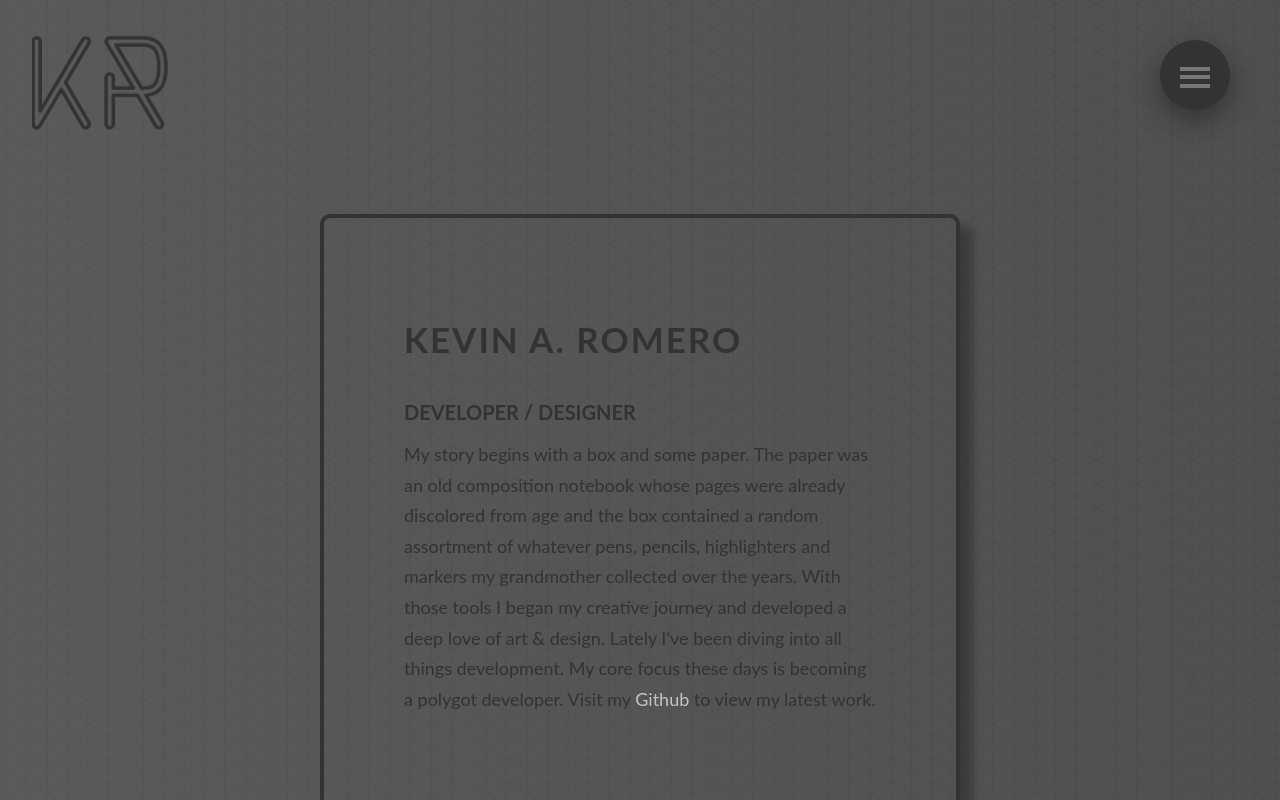
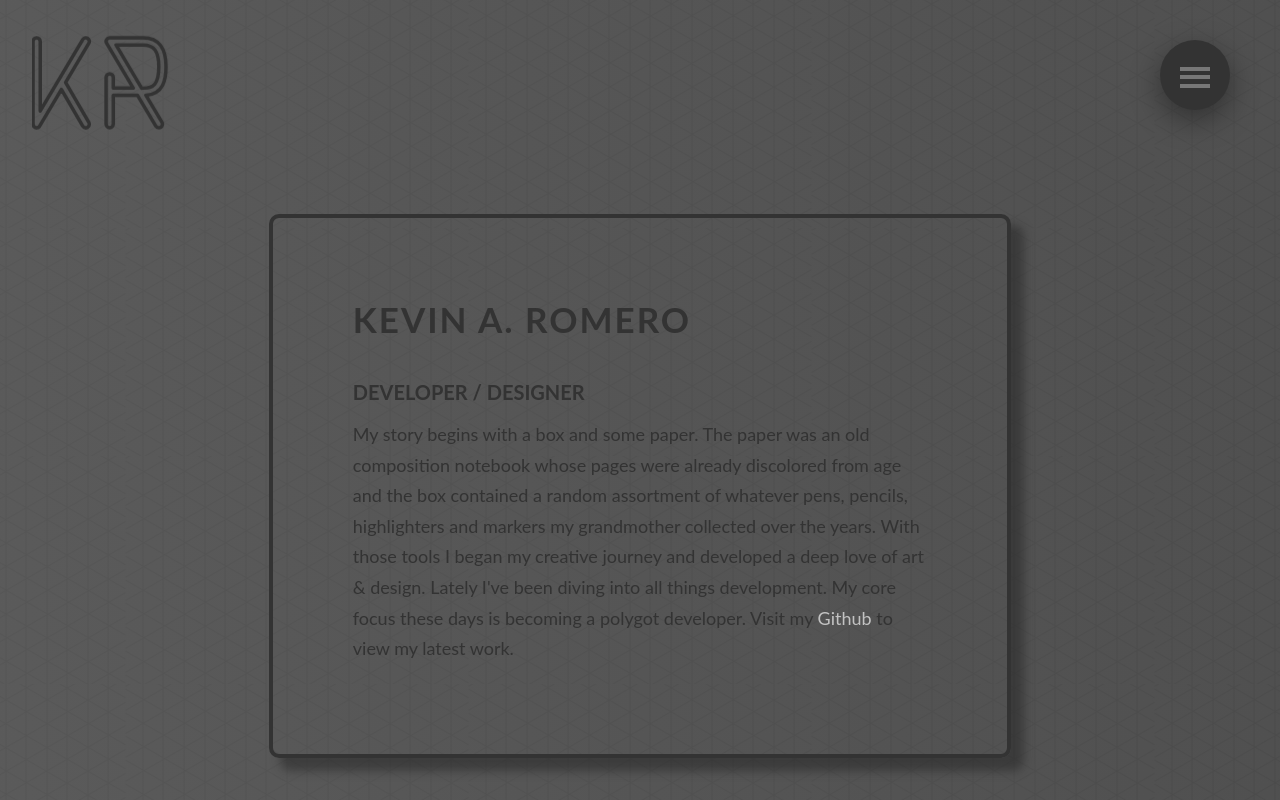
Before and after one commit to k-romero/reactPlayGround, a React (Create React App) app: page / in a window 1280 px wide. Shown: the top 800 px of the page. Built offline with nearby package versions, Linux system fonts and the light colour scheme.

Commit message:
width change

```diff
--- a/src/styles/components/_infocard.scss
+++ b/src/styles/components/_infocard.scss
@@ -1,7 +1,7 @@
 .info-card {
   // background-color: $color-grey-dark-3;
-  padding: 10rem 8rem;
-  max-width: 50%;
+  padding: 8rem 8rem;
+  max-width: 58%;
   margin: 4% auto 10%;
   border-radius: 10px;
   border: 4px solid $color-grey-dark-3;
```
